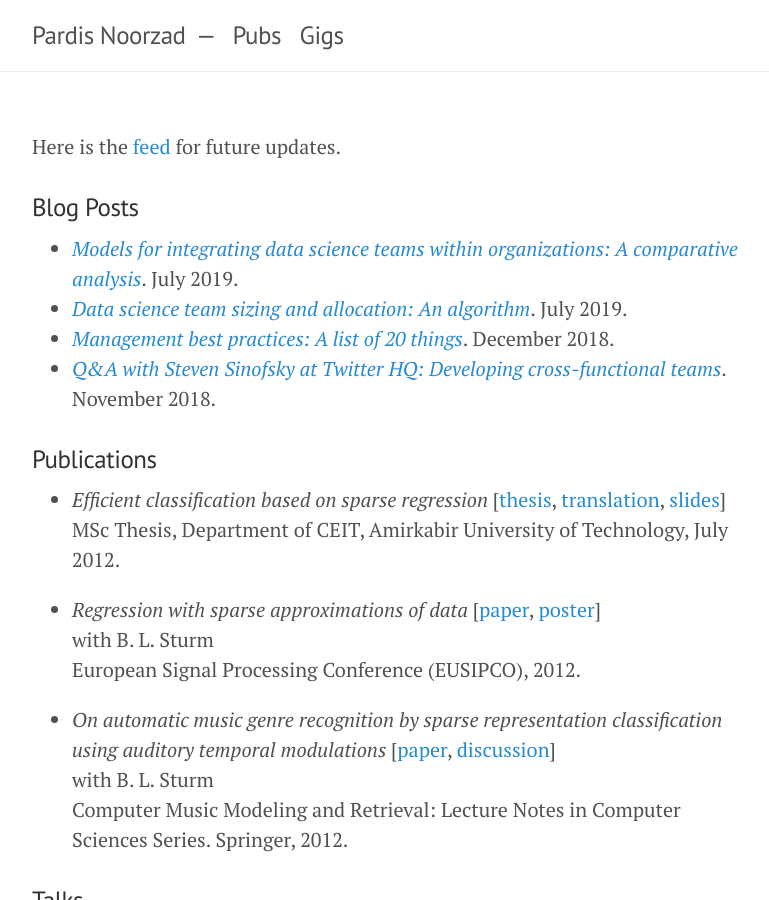
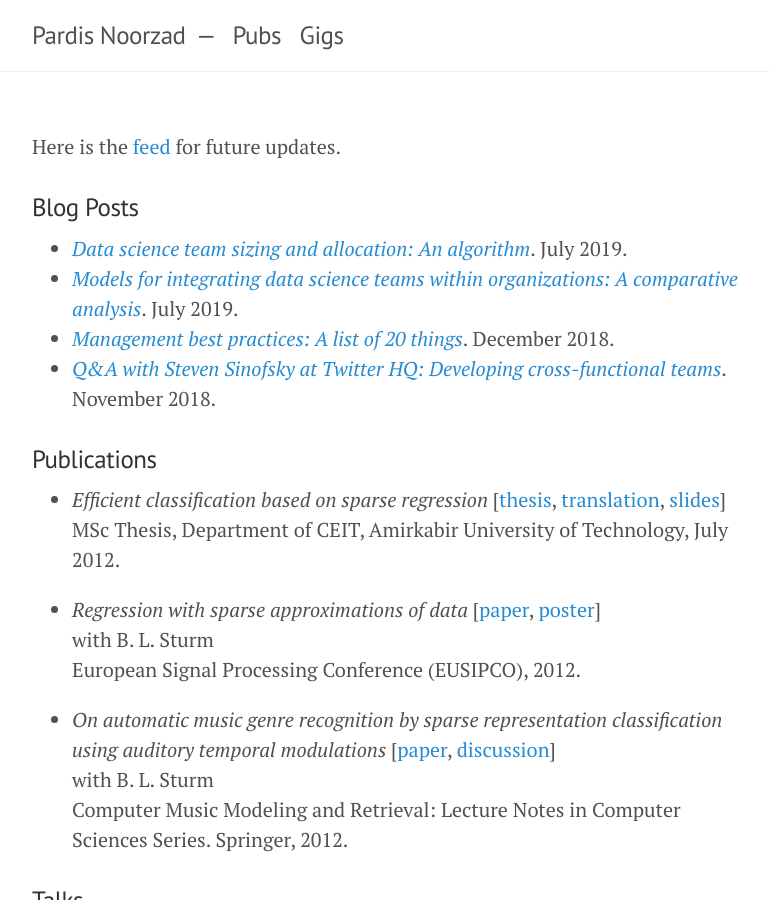
Before and after one commit to djpardis/djpardis.github.io, a Jekyll site: the page built from pubs.md, in a window 1280 px wide and 900 px high. Shown: the whole window, without its empty margins (248-1017 px from the left). Built offline with Jekyll 4.4.1, drawn with Linux system fonts in a browser that asks for light colours.

Commit message:
Fix blog post ordering

```diff
--- a/pubs.md
+++ b/pubs.md
@@ -18,9 +18,8 @@ Here is the [feed](../atom.xml) for future updates.
 
 <h3>Blog Posts</h3>
 
-
+- <em><a href="https://medium.com/@djpardis/recommendations-for-data-science-team-sizing-and-allocation-strategy-a38f943638e5" target="_blank">Data science team sizing and allocation: An algorithm</a></em>. July 2019.
 - <em><a href="https://medium.com/@djpardis/models-for-integrating-data-science-teams-within-organizations-7c5afa032ebd" target="_blank">Models for integrating data science teams within organizations: A comparative analysis</a></em>. July 2019.
-- <em><a href="https://medium.com/@djpardis/recommendations-for-data-science-team-sizing-and-allocation-strategy-a38f943638e5" target="_blank">Data science team sizing and allocation: An algorithm</a></em>. July 2019.
 - <em><a href="https://medium.com/@djpardis/management-and-coaching-best-practices-as-a-list-of-n-things-7a6d9c7f0fa5" target="_blank">Management best practices: A list of 20 things</a></em>. December 2018.
 - <em><a href="https://medium.com/@djpardis/q-a-with-steven-sinofsky-at-twitter-hq-a658ca5db953" target="_blank">Q&A with Steven Sinofsky at Twitter HQ: Developing cross-functional teams</a></em>. November 2018.
 
```
